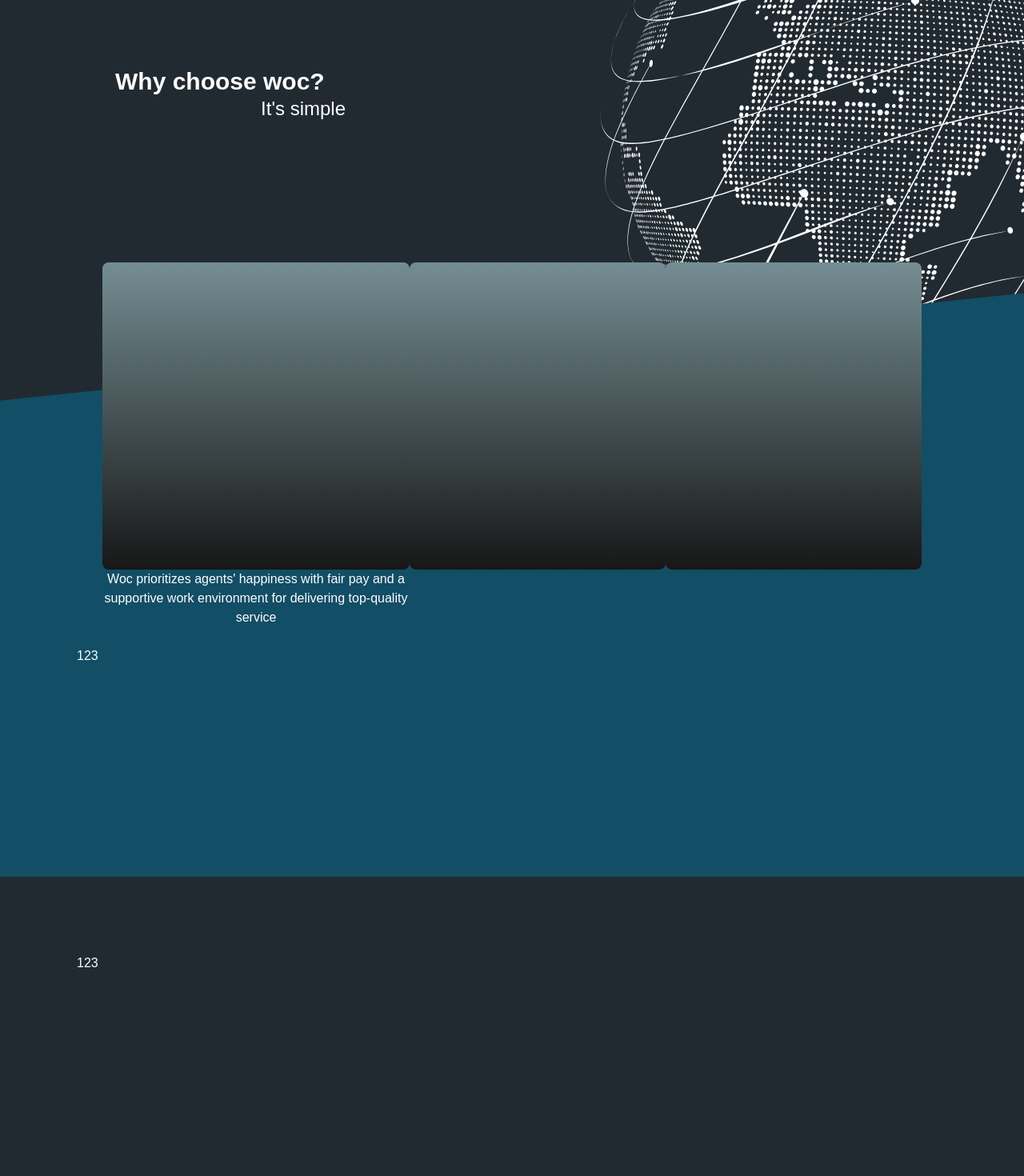
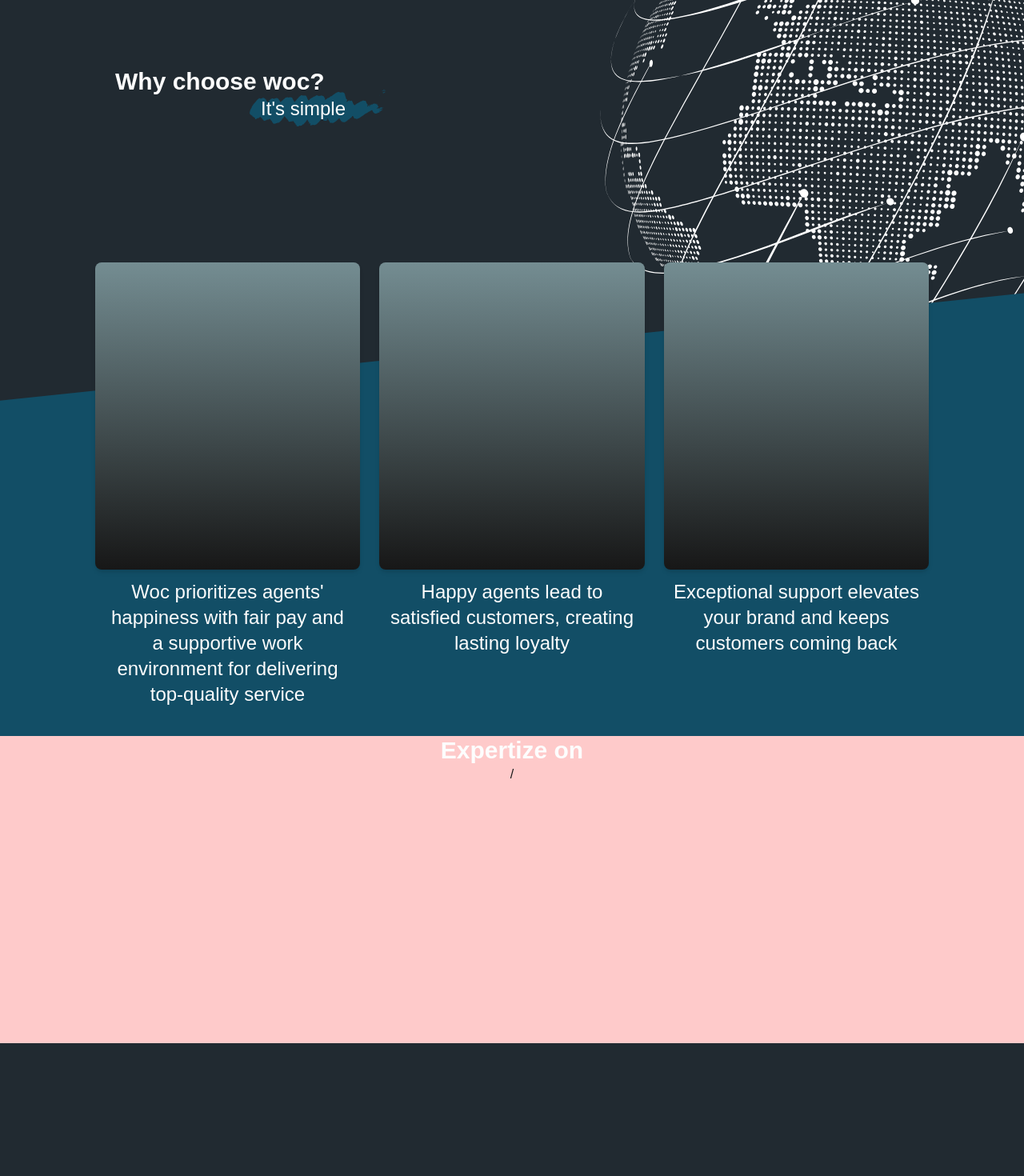
Before and after one commit to prokoposgiannis/woc-website, a Next.js app: page / in a window 1280 px wide. Shown: the part 300-1770 px from the top of the page at 80% size. Built offline with nearby package versions, Linux system fonts and the light colour scheme.

Commit message:
adding second block to the basic layout

```diff
--- /dev/null
+++ b/src/app/components/body/FirstBlock.tsx
@@ -0,0 +1,24 @@
+"use strict";
+import SquareBlock from "@/app/components/body/squareBlock";
+
+export default function FirstBlock({ translation, lang }) {
+  return (
+    <>
+      <div className="absolute w-5/6 z-10">
+        <div className="flex justify-between">
+          <SquareBlock imageSubtitle={translation[lang].image1} />
+          <SquareBlock imageSubtitle={translation[lang].image2} />
+          <SquareBlock imageSubtitle={translation[lang].image3} />
+        </div>
+      </div>
+      <svg
+        className="absolute top-0 left-0 w-full z-0 h-full fill-current"
+        xmlns="http://www.w3.org/2000/svg"
+        viewBox="0 0 100 100"
+        preserveAspectRatio="none"
+      >
+        <polygon points="0,45 100,10 100,100 0,100" />
+      </svg>
+    </>
+  );
+}
--- /dev/null
+++ b/src/app/components/body/RectangleBlock.tsx
@@ -0,0 +1,12 @@
+"use strict";
+
+export default function RectangleBlock({ imageSubtitle }) {
+  return (
+    <div className="flex flex-col w-1/3 px-3 items-center">
+      <div className="rounded-lg shadow-md z-10 bg-gradient-to-b from-secondaryColor to-foreground h-96 w-full"></div>
+      <p className="text-white p-3 text-2xl text-center">
+        {imageSubtitle ?? "Loading text"}
+      </p>
+    </div>
+  );
+}
--- /dev/null
+++ b/src/app/components/body/SecondBlock.tsx
@@ -0,0 +1,15 @@
+"use strict";
+import RectangleBlock from "@/app/components/body/RectangleBlock";
+
+export default function SecondBlock({ translation, lang }) {
+  return (
+    <>
+      <div className="flex flex-col h-96 bg-red-200 items-center">
+        <div className="font-semibold w-fit text-white text-3xl">
+          Expertize on
+        </div>
+        /
+      </div>
+    </>
+  );
+}
--- /dev/null
+++ b/src/app/components/body/SquareBlock.tsx
@@ -0,0 +1,12 @@
+"use strict";
+
+export default function SquareBlock({ imageSubtitle }) {
+  return (
+    <div className="flex flex-col w-1/3 px-3 items-center">
+      <div className="rounded-lg shadow-md z-10 bg-gradient-to-b from-secondaryColor to-foreground h-96 w-full"></div>
+      <p className="text-white p-3 text-2xl text-center">
+        {imageSubtitle ?? "Loading text"}
+      </p>
+    </div>
+  );
+}
--- /dev/null
+++ b/src/app/components/header/Header.tsx
@@ -0,0 +1,88 @@
+"use strict";
+
+export default function Header() {
+  return (
+    <>
+      <div className="absolute top-36 right-[-170px]">
+        <img src="/globe.svg" alt="woc globe image" width={700} height={700} />
+      </div>
+      <div className="flex flex-row items-center h-32 w-full text-lg font-bold text-white text-nowrap px-24">
+        <div className="min-w-32 pb-2 px-6">
+          <img src="/logo.svg" alt="woc Logo" width={100} height={100} />
+        </div>
+        <div className="flex flex-row w-full pl-28">
+          <ul className="flex flex-row space-x-10 ">
+            <li>
+              <Link href="/about" className="relative group">
+                <span className="absolute bottom-0 left-0 w-0 h-[2px] bg-white transition-all duration-300 group-hover:w-full"></span>
+                <span className="relative">{translation[lang].beAnAgent}</span>
+              </Link>
+            </li>
+            <li>
+              <Link href="/about" className="relative group">
+                <span className="absolute bottom-0 left-0 w-0 h-[2px] bg-white transition-all duration-300 group-hover:w-full"></span>
+                <span className="relative transition-all duration-300 group-hover:text-shadow-glow">
+                  {translation[lang].findAgents}
+                </span>
+              </Link>
+            </li>
+            <li>
+              <Link href="/about" className="relative group">
+                <span className="absolute bottom-0 left-0 w-0 h-[2px] bg-white transition-all duration-300 group-hover:w-full"></span>
+                <span className="relative transition-all duration-300 group-hover:text-shadow-glow">
+                  {translation[lang].about}
+                </span>
+              </Link>
+            </li>
+          </ul>
+        </div>
+        <div className="flex justify-end items-center space-x-12 w-full mr-10">
+          <Link href="/about">
+            <div className="mx-6 px-6 py-2 bg-secondaryColor text-center shadow-md rounded-xl hover:bg-secondaryColorLight transition duration-300">
+              {translation[lang].contact}
+            </div>
+          </Link>
+          <div className="p-6">
+            <button onClick={toggleDropDown}>
+              <FontAwesomeIcon icon={faGlobe} className="pr-1" />
+              {lang.toUpperCase()}
+              {isOpen && (
+                <div
+                  className="absolute mt-2 w-fit origin-top-right bg-white border border-gray-200 rounded-md shadow-lg ring-1 ring-black ring-opacity-5 focus:outline-none"
+                  role="menu"
+                >
+                  <div className="py-1">
+                    <a
+                      href="#"
+                      className="block px-4 py-2 text-sm text-gray-700 hover:bg-gray-100"
+                      role="menuitem"
+                      onClick={() => setLang("en")}
+                    >
+                      English
+                    </a>
+                    <a
+                      href="#"
+                      className="block px-4 py-2 text-sm text-gray-700 hover:bg-gray-100"
+                      role="menuitem"
+                      onClick={() => setLang("el")}
+                    >
+                      Ελληνικά
+                    </a>
+                    <a
+                      href="#"
+                      className="block px-4 py-2 text-sm text-gray-700 hover:bg-gray-100"
+                      role="menuitem"
+                      onClick={() => setLang("de")}
+                    >
+                      Deutsch
+                    </a>
+                  </div>
+                </div>
+              )}
+            </button>
+          </div>
+        </div>
+      </div>
+    </>
+  );
+}
--- a/src/app/globals.css
+++ b/src/app/globals.css
@@ -23,7 +23,7 @@
 body {
   color: var(--foreground);
   /* background: var(--background); */
-  background: linear-gradient(to bottom, #124e66 10%, #212a31 15% 100%);
+  background: linear-gradient(to bottom, #124e66 6rem, #212a31 14rem 100%);
   font-family: Arial, Helvetica, sans-serif;
 }
 
--- a/src/app/page.tsx
+++ b/src/app/page.tsx
@@ -8,7 +8,19 @@ import "@fortawesome/fontawesome-svg-core/styles.css"; // Import the CSS
 config.autoAddCss = false; // Prevent FontAwesome from adding its own CSS
 import { faGlobe } from "@fortawesome/free-solid-svg-icons";
 
-type TranslationKeys = "beAnAgent" | "findAgents" | "about" | "contact";
+import FirstBlock from "@/app/components/body/FirstBlock";
+import SecondBlock from "@/app/components/body/SecondBlock";
+
+type TranslationKeys =
+  | "beAnAgent"
+  | "findAgents"
+  | "about"
+  | "contact"
+  | "title"
+  | "subtitle"
+  | "image1"
+  | "image2"
+  | "image3";
 type Languages = "en" | "el" | "de";
 
 const translation: Record<Languages, Record<TranslationKeys, string>> = {
@@ -17,24 +29,48 @@ const translation: Record<Languages, Record<TranslationKeys, string>> = {
     findAgents: "Find Agents",
     about: "About us",
     contact: "Contact us!",
+    title: "Why choose woc?",
+    subtitle: "It's simple",
+    image1:
+      "Woc prioritizes agents' happiness with fair pay and a supportive work environment for delivering top-quality service",
+    image2:
+      "Happy agents lead to satisfied customers, creating lasting loyalty",
+    image3:
+      "Exceptional support elevates your brand and keeps customers coming back",
   },
   el: {
     beAnAgent: "Γίνε Agent",
     findAgents: "Βρες Agents",
     about: "Πληροφορίες για εμάς",
     contact: "Στείλε μας!",
+    title: "Γιατί να επιλέξεις woc;",
+    subtitle: "Είναι απλό",
+    image1:
+      "Η woc δίνει προτεραιότητα στην ευτυχία των συνεργατών, προσφέροντας δίκαιες αμοιβές και ένα υποστηρικτικό εργασιακό περιβάλλον για την παροχή υπηρεσιών υψηλής ποιότητας.",
+    image2:
+      "Ευτυχισμένοι συνεργάτες οδηγούν σε ικανοποιημένους πελάτες, δημιουργώντας μακροχρόνια αφοσίωση.",
+    image3:
+      "Η εξαιρετική υποστήριξη αναβαθμίζει το brand σας και κρατά τους πελάτες να επιστρέφουν.",
   },
   de: {
     beAnAgent: "Werde ein Agent",
     findAgents: "Finde Agenten",
     about: "Über uns",
     contact: "Kontaktiere uns!",
+    title: "Warum woc wählen?",
+    subtitle: "Es ist einfach",
+    image1:
+      "Woc priorisiert das Wohlbefinden der Mitarbeiter durch faire Bezahlung und ein unterstützendes Arbeitsumfeld, um erstklassigen Service zu gewährleisten.",
+    image2:
+      "Glückliche Mitarbeiter führen zu zufriedenen Kunden und schaffen dauerhafte Loyalität.",
+    image3:
+      "Hervorragender Support hebt Ihre Marke hervor und sorgt dafür, dass Kunden immer wieder zurückkehren.",
   },
 };
 
 export default function Home() {
   const [lang, setLang] = useState<Languages>("en");
-  const [isOpen, setIsOpen] = useState<boolean>(true);
+  const [isOpen, setIsOpen] = useState<boolean>(false);
 
   const toggleDropDown = () => {
     setIsOpen(!isOpen);
@@ -122,48 +158,31 @@ export default function Home() {
           </div>
         </div>
       </div>
-      <div className="flex flex-col h-fit text-white ml-36 mt-64 mb-44">
-        <p className="font-semibold w-fit text-3xl">Why choose woc?</p>
-        <div className="flex w-72 justify-end text-2xl ">
-          <p>It's simple</p>
+      <div className="flex flex-col h-fit text-white ml-36 mt-64 mb-44 relative">
+        <p className="font-semibold w-fit text-3xl">
+          {translation[lang].title}
+        </p>
+        <div className="flex w-72 justify-end text-2xl relative">
+          <p className="relative z-10">{translation[lang].subtitle}</p>
+          <div className="absolute top-[-8px] right-[-50px] z-0">
+            <img
+              src="/stroke.svg"
+              alt="woc stroke image"
+              width={170}
+              height={170}
+            />
+          </div>
         </div>
       </div>
-      <div className="relative h-96 w-full text-primaryColor">
-        <div className="absolute w-full z-10">
-          <div className="flex justify-between px-32">
-            <div className="flex flex-col">
-              <div className="rounded-lg z-10 bg-gradient-to-b from-secondaryColor to-foreground w-96 h-96"></div>
-              <p className="text-white w-96 text-center">
-                Woc prioritizes agents' happiness with fair pay and a supportive
-                work environment for delivering top-quality service
-              </p>
-            </div>
-            <div className="rounded-lg z-10 bg-gradient-to-b from-secondaryColor to-foreground w-96 h-96"></div>
-            <div className="rounded-lg z-10 bg-gradient-to-b from-secondaryColor to-foreground w-96 h-96"></div>
-          </div>
+      <div className="flex flex-col">
+        <div className="relative w-full h-96 text-primaryColor flex justify-center">
+          <FirstBlock translation={translation} lang={lang} />
         </div>
-        <svg
-          className="absolute top-0 left-0 w-full z-0 h-full fill-current"
-          xmlns="http://www.w3.org/2000/svg"
-          viewBox="0 0 100 100"
-          preserveAspectRatio="none"
-        >
-          <polygon points="0,45 100,10 100,100 0,100" />
-        </svg>
-      </div>
-      <div className="flex h-96 bg-primaryColor flex-col">
-        <div className="flex text-white p-24">
-          <p>1</p>
-          <p>2</p>
-          <p>3</p>
+        <div className="flex h-52 bg-primaryColor flex-col"></div>
+        <div className="h-full bg-primaryColor">
+          <SecondBlock translation={translation} lang={lang} />
         </div>
-      </div>
-      <div className="flex h-96  flex-col">
-        <div className="flex text-white p-24">
-          <p>1</p>
-          <p>2</p>
-          <p>3</p>
-        </div>
+        <div className="flex h-96 flex-col"></div>
       </div>
     </div>
   );
```
Also changed, not shown: public/stroke.svg (added).
